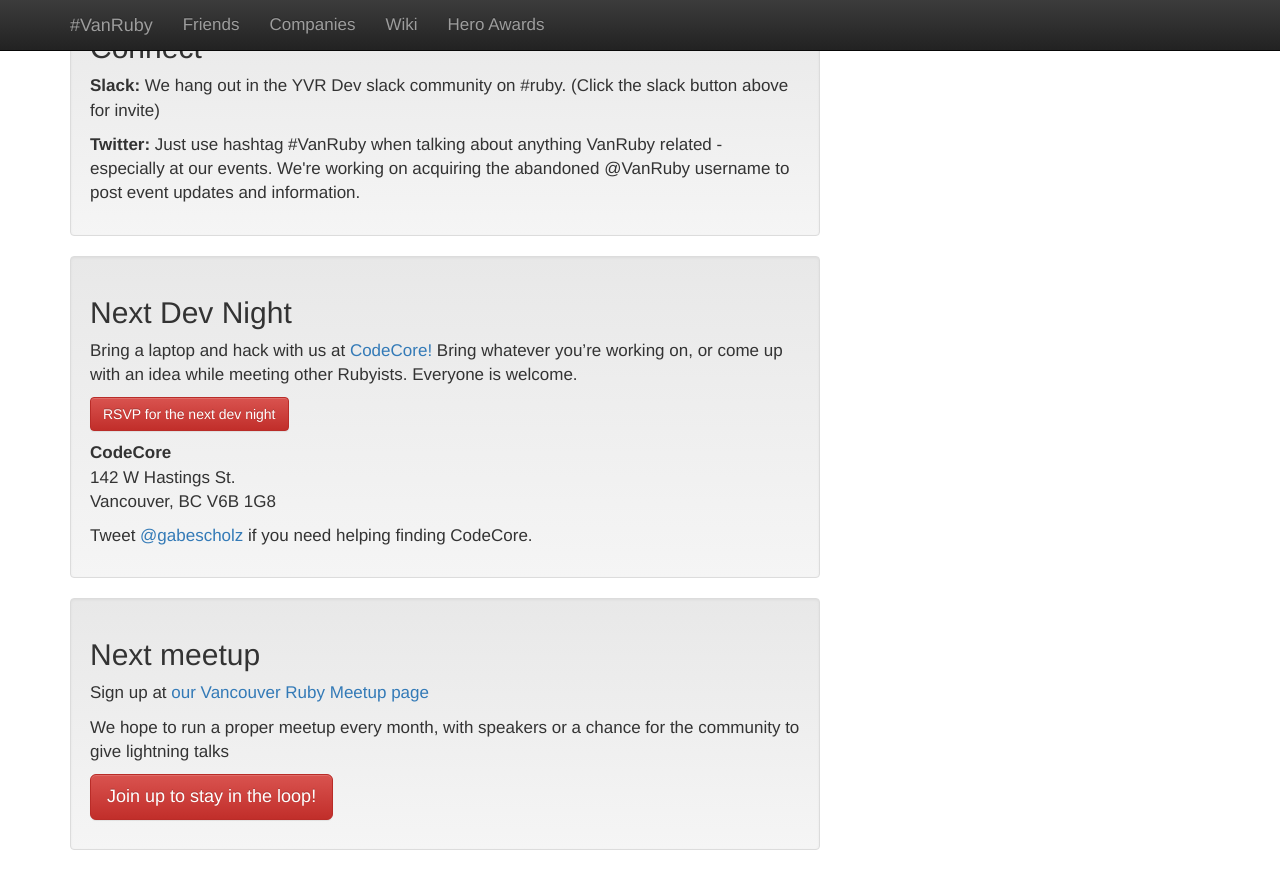
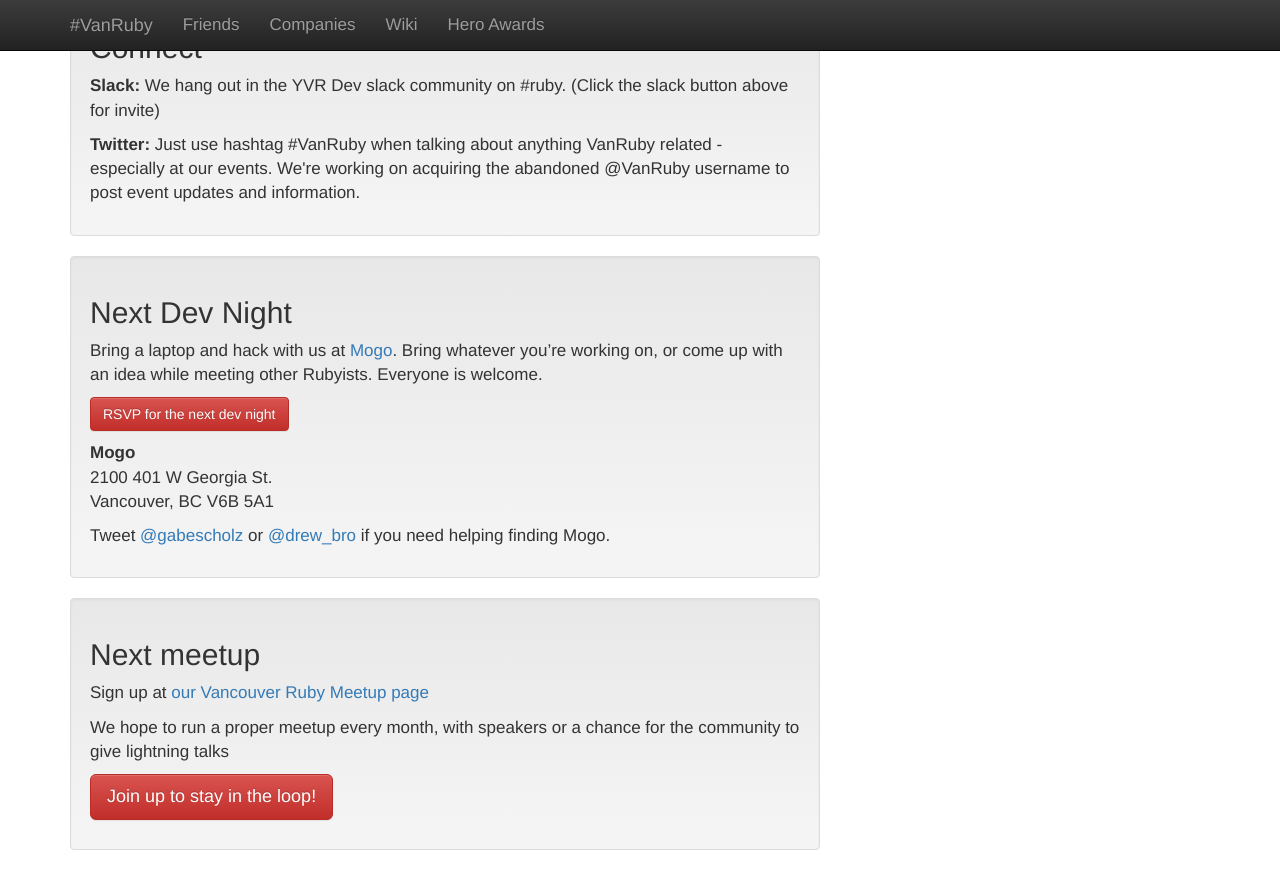
Before and after one commit to vanruby/vanruby.github.io, a Jekyll site: the page built from index.html, in a window 1280 px wide and 900 px high, scrolled down 860 px. Shown: the top 889 px of the window. Built offline with Jekyll 4.4.1, drawn with Linux system fonts in a browser that asks for light colours; Markdown is read by kramdown in place of the engine named in the settings; comment, search, counter and statistics services are not loaded.

Commit message:
Update location to Mogo

```diff
--- a/index.html
+++ b/index.html
@@ -46,19 +46,19 @@ title: "VanRuby - Vancouver Ruby on Rails Group"
 
     <div class="well">
       <h2>Next Dev Night</h2>
-      <p>Bring a laptop and hack with us at <a href="http://codecore.ca/" target="_blank">CodeCore!</a> Bring whatever you’re working on, or come up with an idea while meeting other Rubyists. Everyone is welcome.</p>
+      <p>Bring a laptop and hack with us at <a href="http://mogo.ca/" target="_blank">Mogo</a>. Bring whatever you’re working on, or come up with an idea while meeting other Rubyists. Everyone is welcome.</p>
 
       <!-- <p><span class="fui-time"></span> <strong>Tuesday, December 2<sup>nd</sup> - 6pm til 9pm.</strong></p> -->
       <p><a href="http://www.meetup.com/vancouver-ruby/" class="btn btn-danger">RSVP for the next dev night</a></p>
 
       <p>
-        <span class="fui-location"></span> <strong>CodeCore</strong> <br />
-        142 W Hastings St.<br />
+        <span class="fui-location"></span> <strong>Mogo</strong> <br />
+        2100 401 W Georgia St.<br />
         Vancouver, BC
-        V6B 1G8
+        V6B 5A1
       </p>
 
-      <p><strong></strong>Tweet <a href="https://twitter.com/gabescholz">@gabescholz</a> if you need helping finding CodeCore.</p>
+      <p><strong></strong>Tweet <a href="https://twitter.com/gabescholz">@gabescholz</a> or <a href="https://twitter.com/drew_bro">@drew_bro</a> if you need helping finding Mogo.</p>
     </div>
 
     <div class="well">
```
Also changed, not shown: Gemfile.lock.
